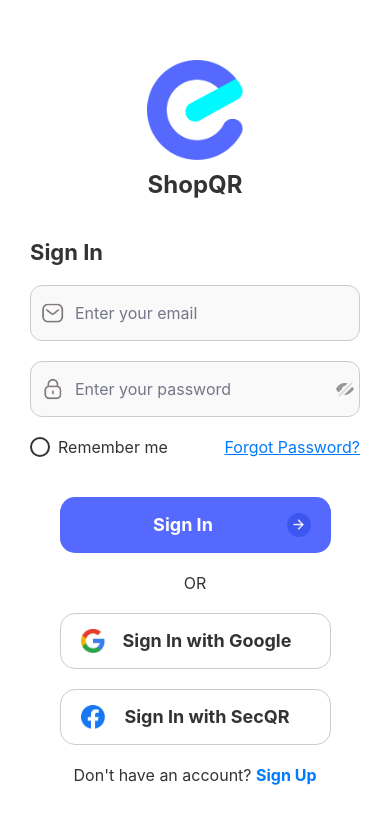
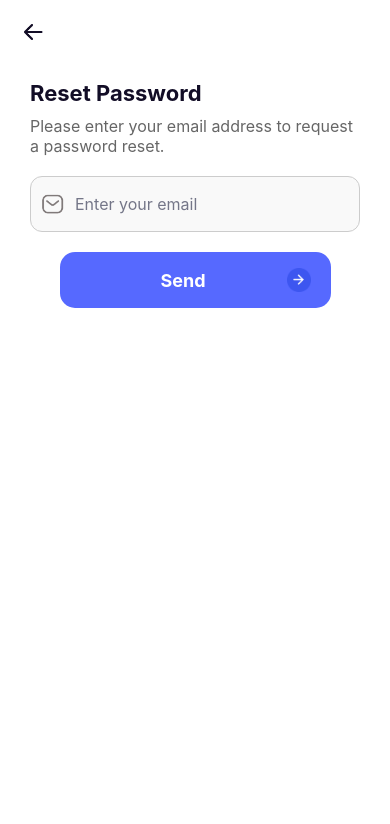
Before and after one commit to tomuthu-engineer/shopqr-mobile, a React Native app: screen /ForgotPasswordScreen in a window 390 px wide. Shown: the top 824 px of the page. Built offline with nearby package versions, Linux system fonts and the light colour scheme.

Commit message:
UI - Forgot Password Screen

```diff
--- a/App.tsx
+++ b/App.tsx
@@ -4,6 +4,7 @@
 import Loginscreen from './src/screens/Auth/LoginScreen';
 import SingUpScreen from './src/screens/Auth/SingUpScreen';
 import VerificationScreen from './src/screens/Auth/VerificationScreen';
+import ForgotPasswordScreen from './src/screens/Auth/ForgotPasswordScreen';
 
 const Stack = createNativeStackNavigator();
 
@@ -21,9 +22,15 @@
           component={SingUpScreen}
           options={{headerShown: false}}
         />
-        <Stack.Screen name="VerificationScreen"
-        component={VerificationScreen}
-        options={{headerShown:false}}
+        <Stack.Screen
+          name="VerificationScreen"
+          component={VerificationScreen}
+          options={{headerShown: false}}
+        />
+        <Stack.Screen
+          name="ForgotPasswordScreen"
+          component={ForgotPasswordScreen}
+          options={{headerShown: false}}
         />
       </Stack.Navigator>
     </NavigationContainer>
--- /dev/null
+++ b/src/screens/Auth/ForgotPasswordScreen.tsx
@@ -0,0 +1,95 @@
+import {StyleSheet, Text, View, TouchableOpacity, Image} from 'react-native';
+import React from 'react';
+import {useNavigation} from '@react-navigation/native';
+import CustomButton from '../../components/CustomButton';
+import CustomTextInput from '../../components/CustomInput';
+
+const ForgotPasswordScreen = () => {
+  const navigation = useNavigation();
+
+  const handleResetPassword = () => {
+    console.log('Password Reset Requested');
+  };
+
+  const goBack = () => {
+    navigation.goBack();
+  };
+
+  return (
+    <View style={styles.container}>
+      {/* Back Button */}
+      <TouchableOpacity style={styles.backButton} onPress={goBack}>
+        <Image
+          source={require('../../assets/images/icons/back.png')}
+          style={styles.backIcon}
+        />
+      </TouchableOpacity>
+
+      {/* Reset Password Text */}
+      <Text style={styles.resetPasswordText}>Reset Password</Text>
+
+      {/* Instruction Text */}
+      <Text style={styles.instructionText}>
+        Please enter your email address to request a password reset.
+      </Text>
+
+      {/* Email Input */}
+      <CustomTextInput
+        placeholder="Enter your email"
+        icon={require('../../assets/images/icons/mail.png')}
+        keyboardType="email-address"
+        style={styles.input}
+      />
+
+      {/* Send Button */}
+      <CustomButton
+        text="Send"
+        icon={require('../../assets/images/icons/arrow.png')}
+        onPress={handleResetPassword}
+        iconPosition="right"
+        variant="primary"
+      />
+    </View>
+  );
+};
+
+export default ForgotPasswordScreen;
+
+const styles = StyleSheet.create({
+  container: {
+    flex: 1,
+    alignItems: 'center',
+    backgroundColor: '#fff',
+    paddingHorizontal: 30,
+    paddingTop: 40, // Adds spacing from the top
+  },
+  backButton: {
+    position: 'absolute',
+    top: 20,
+    left: 20,
+  },
+  backIcon: {
+    width: 24,
+    height: 24,
+    resizeMode: 'contain',
+  },
+  resetPasswordText: {
+    fontSize: 22,
+    fontWeight: 'bold',
+    color: '#120D26',
+    alignSelf: 'flex-start',
+    marginBottom: 10,
+    marginTop:40,
+  },
+  instructionText: {
+    fontSize: 16,
+    color: '#666',
+    textAlign: 'left',
+    marginBottom: 20,
+    alignSelf: 'flex-start',
+  },
+  input: {
+    width: '100%',
+    marginBottom: 20,
+  },
+});
--- a/src/screens/Auth/Loginscreen.tsx
+++ b/src/screens/Auth/Loginscreen.tsx
@@ -14,6 +14,10 @@
 
   const handleSignUp = () => {
     navigation.navigate('SignUpScreen');
+  };
+
+  const handleForgotButton = () => {
+    navigation.navigate('ForgotPasswordScreen');
   };
 
   return (
@@ -58,7 +62,7 @@
           <Text style={styles.rememberMeText}>Remember me</Text>
         </TouchableOpacity>
         <TouchableOpacity>
-          <Text style={styles.forgotPasswordText}>Forgot Password?</Text>
+          <Text style={styles.forgotPasswordText} onPress={handleForgotButton}>Forgot Password?</Text>
         </TouchableOpacity>
       </View>
 
```
